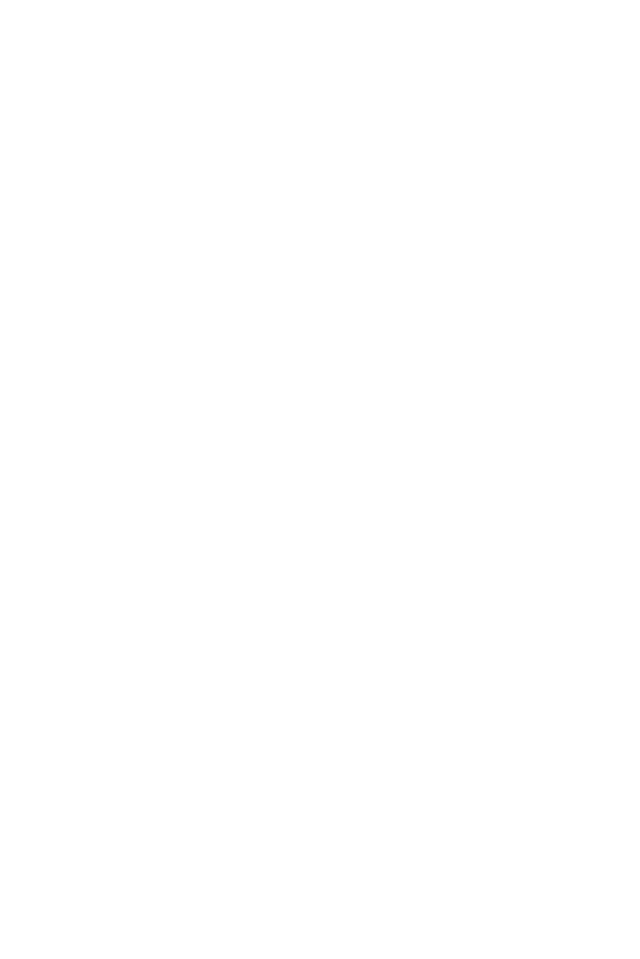
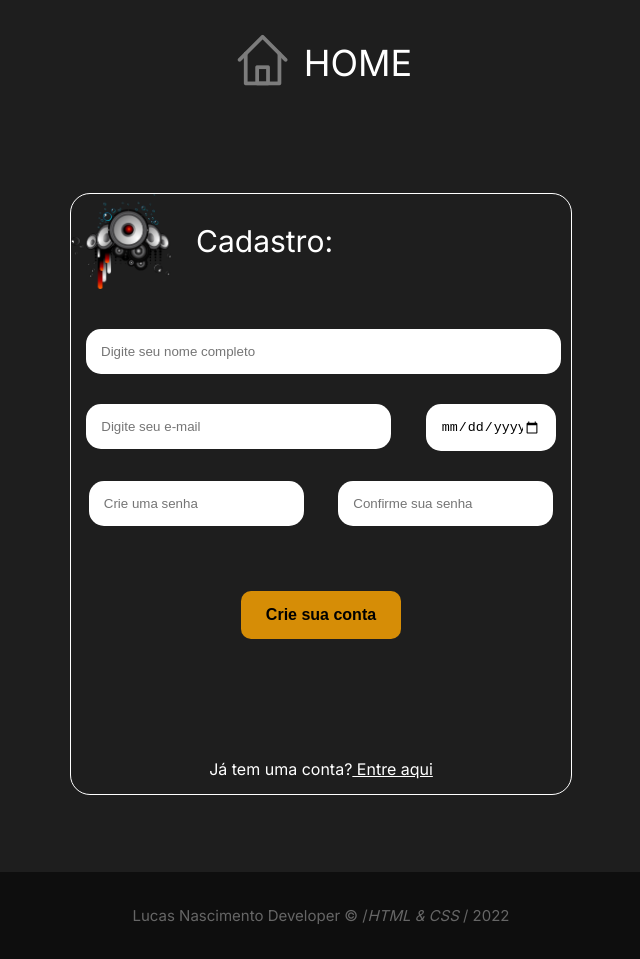
Before and after one commit to lucasnds/SiteEstudio, a plain HTML site: page cadastro.html in a window 1280 px wide. Shown: the whole page, without its empty margins (319-959 px from the left). Before the commit the page ends 800 px from the top, so only its background shows below. Drawn offline with Linux system fonts and the light colour scheme.

Commit message:
finalizando a 1ºparte do projeto

```diff
--- a/cadastro.html
+++ b/cadastro.html
@@ -7,10 +7,39 @@
     <meta name="viewport" content="width=device-width, initial-scale=1.0">
     <title>Cadastro</title>
     <link rel="stylesheet" href="css/cadastro.css">
+    <link rel="shortcut icon" href="./imagens/favicon.ico" type="image/x-icon">
+    <link href="https://fonts.googleapis.com/css2?family=Inter:wght@100;200;300;400;500;600;700;800;900&display=swap" rel="stylesheet">
 </head>
 
 <body>
+    <header>
 
+        <a href="index.html"> <img src="./imagens/whitehome.png"></a>
+        <a href="index.html" id="home">HOME</a>
+
+    </header>
+    <div class="principal">
+        <div class="topo">
+            <img src="./imagens/logoAutofalante.png">
+            <h1>Cadastro:</h1>
+        </div>
+        <form>
+            <input type="text" id="nome" placeholder="Digite seu nome completo"><br>
+            <input type="email" id="email" placeholder="Digite seu e-mail">
+            <input type="date" id="data" placeholder="Data de nascimento ">
+            <input type="password" id="senha" placeholder="Crie uma senha">
+            <input type="password" id="senha" placeholder="Confirme sua senha"><br>
+        </form>
+        <button id="botao">Crie sua conta</button>
+        <br><br><br><br><br><br><br>
+        <div class="entreaqui"><a href="login.html"> Já tem uma conta?<span> Entre aqui</span></a>
+        </div>
+    </div>
+    <footer>
+        <p>Lucas Nascimento Developer &copy /<i>HTML & CSS </i>/ 2022</p>
+    </footer>
 </body>
 
 </html>
+
+</html>
--- a/css/cadastro.css
+++ b/css/cadastro.css
@@ -0,0 +1,125 @@
+body {
+    background-color: #1e1e1e;
+    width: 960px;
+    margin: 0 auto;
+    font-family: 'Inter', sans-serif;
+    box-sizing: border-box;
+}
+
+header {
+    display: flex;
+    align-items: center;
+    justify-content: center;
+    gap: 10px;
+    width: 100%;
+    padding: 3% 0% 10% 0%;
+}
+
+header #home {
+    color: #fff;
+    font-weight: 400;
+    text-decoration: none;
+    font-size: 36px;
+    line-height: 44px;
+}
+
+.principal {
+    border: 1px #fff solid;
+    border-radius: 20px;
+    width: 500px;
+    height: 600px;
+    margin-left: auto;
+    margin-right: auto;
+    align-items: center;
+    text-align: center;
+}
+
+.principal img {
+    width: 100px;
+    height: 95px;
+}
+
+.topo {
+    display: flex;
+    align-items: center;
+    margin-bottom: 5%;
+}
+
+.topo h1 {
+    padding-left: 5%;
+    font-style: normal;
+    font-weight: 400;
+    font-size: 30px;
+    line-height: 48px;
+    color: #FFFFFF;
+}
+
+input {
+    padding: 15px;
+    border-radius: 15px;
+    border: 0;
+    outline: 0;
+    margin: 3% 3%;
+}
+
+#nome {
+    width: 89%;
+}
+
+#email {
+    width: 55%;
+}
+
+#data {
+    width: 20%;
+}
+
+#senha {
+    width: 37%;
+}
+
+#botao {
+    border-radius: 10px;
+    border: 0;
+    padding: 3% 5%;
+    cursor: pointer;
+    font-size: 16px;
+    font-weight: 600;
+    margin-top: 10%;
+    background-color: rgba(255, 166, 0, 0.815);
+}
+
+#botao:hover {
+    background-color: #828282;
+    color: #FFFFFF;
+}
+
+.entreaqui a {
+    margin-top: -100px;
+    text-decoration: none;
+    justify-content: center;
+    color: #fff;
+    cursor: default;
+    margin-left: auto;
+    margin-right: auto;
+}
+
+.entreaqui a>span {
+    text-decoration: underline;
+    cursor: pointer;
+}
+
+.entreaqui {
+    text-align: center;
+}
+
+footer {
+    background-color: #0e0e0e;
+    text-align: center;
+    font-style: normal;
+    font-weight: 400;
+    font-size: 15px;
+    color: #666;
+    margin: 8% 0% 0% 0%;
+    padding: 2% 0%;
+}
--- a/css/login.css
+++ b/css/login.css
@@ -122,7 +122,6 @@
 
             footer {
                 background-color: #0E0E0E;
-                padding: 2% 0%;
                 align-items: center;
                 text-align: center;
             }
@@ -134,5 +133,6 @@
                 font-size: 15px;
                 color: #666;
                 margin: 5% 0% 0% 0%;
+                padding: 2% 0%;
                 font-family: 'Inter', sans-serif;
             }
--- a/css/style.css
+++ b/css/style.css
@@ -2,6 +2,10 @@ body {
     background-color: #1e1e1e;
     max-width: 1360px;
     margin: 0 auto;
+}
+
+#degrade {
+    background-image: linear-gradient(#1e1e1e, #0c0c0c);
 }
 
 header {
@@ -167,7 +171,7 @@ header img {
 }
 
 footer {
-    background-color: #0E0E0E;
+    background-color: #000;
 }
 
 .footerGeral {
```
Also changed, not shown: index.html (+7 -5 lines), login.html (+1 -1 lines), imagens/whitehome.png (added).
